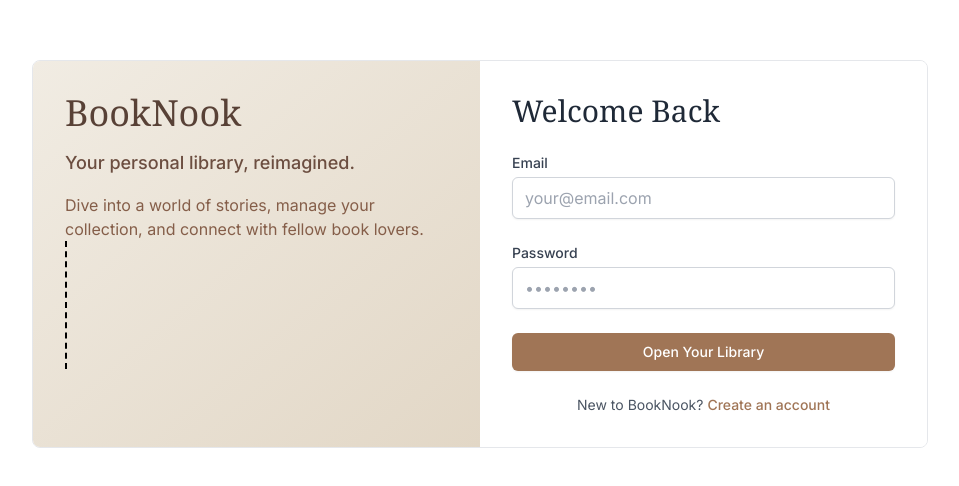
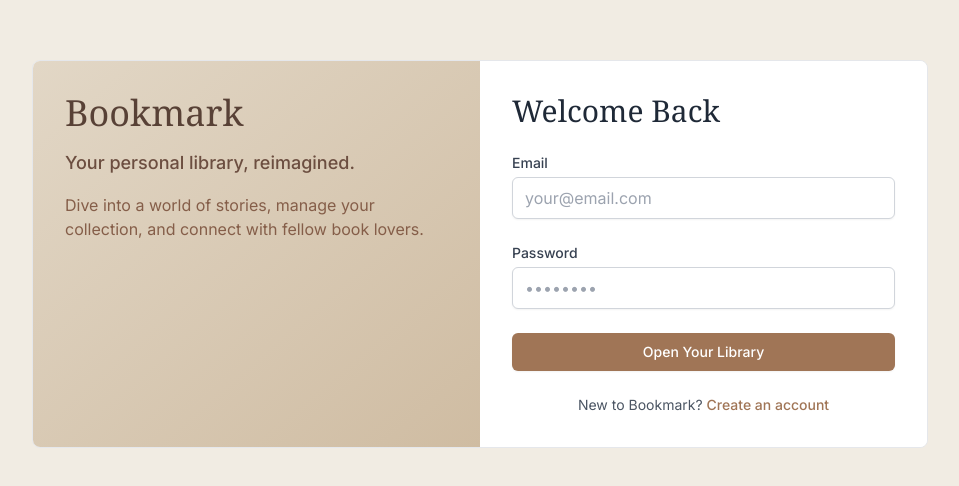
Before and after one commit to haardikshrestha/readingtracker-bookclub, a React (Vite) app in the folder client/: page / in a window 1280 px wide. Shown: the part 146-632 px from the top of the page, without its empty margins (160-1119 px from the left). Built offline with nearby package versions, Linux system fonts and the light colour scheme.

Commit message:
design: small changes

```diff
--- a/client/src/Pages/Login/Login.jsx
+++ b/client/src/Pages/Login/Login.jsx
@@ -2,13 +2,13 @@ import React from 'react';
 
 const Login = () => {
     return (
-        <div className="min-h-screen flex items-center justify-center bg-cover bg-center">
+        <div className="min-h-screen flex items-center justify-center bg-cover bg-center bg-mongoose-100">
             <div className="flex w-full max-w-4xl bg-white bg-opacity-95 border rounded-lg overflow-hidden">
-                <div className="w-1/2 p-8 bg-gradient-to-br from-mongoose-100 to-mongoose-200">
-                    <h1 className="text-4xl font-serif text-mongoose-900 mb-4">BookNook</h1>
+                <div className="w-1/2 p-8 bg-gradient-to-br from-mongoose-200 to-mongoose-300">
+                    <h1 className="text-4xl font-serif text-mongoose-900 mb-4">Bookmark</h1>
                     <p className="text-lg text-mongoose-800 font-medium">Your personal library, reimagined.</p>
                     <p className="mt-4 text-mongoose-700">Dive into a world of stories, manage your collection, and connect with fellow book lovers.</p>
-                    <div class="h-32 border-l-2 border-dashed border-black"></div>
+                    {/* <div class="h-32 border-l-2 border-dashed border-black"></div> */}
                 </div>
 
                 <div className="w-1/2 p-8 bg-white">
@@ -29,7 +29,7 @@ const Login = () => {
                         </div>
                     </form>
                     <p className="mt-6 text-center text-sm text-gray-600">
-                        New to BookNook? <a href="#" className="font-medium text-mongoose-600 hover:text-mongoose-500">Create an account</a>
+                        New to Bookmark? <a href="#" className="font-medium text-mongoose-600 hover:text-mongoose-500">Create an account</a>
                     </p>
                 </div>
             </div>
```
